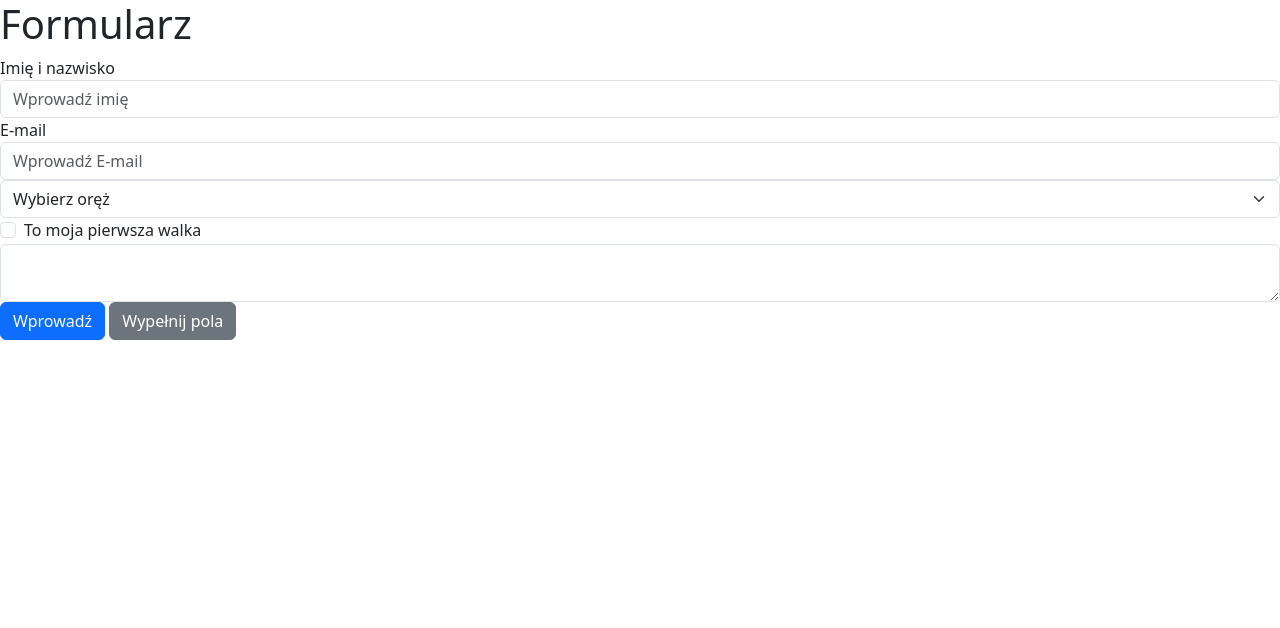
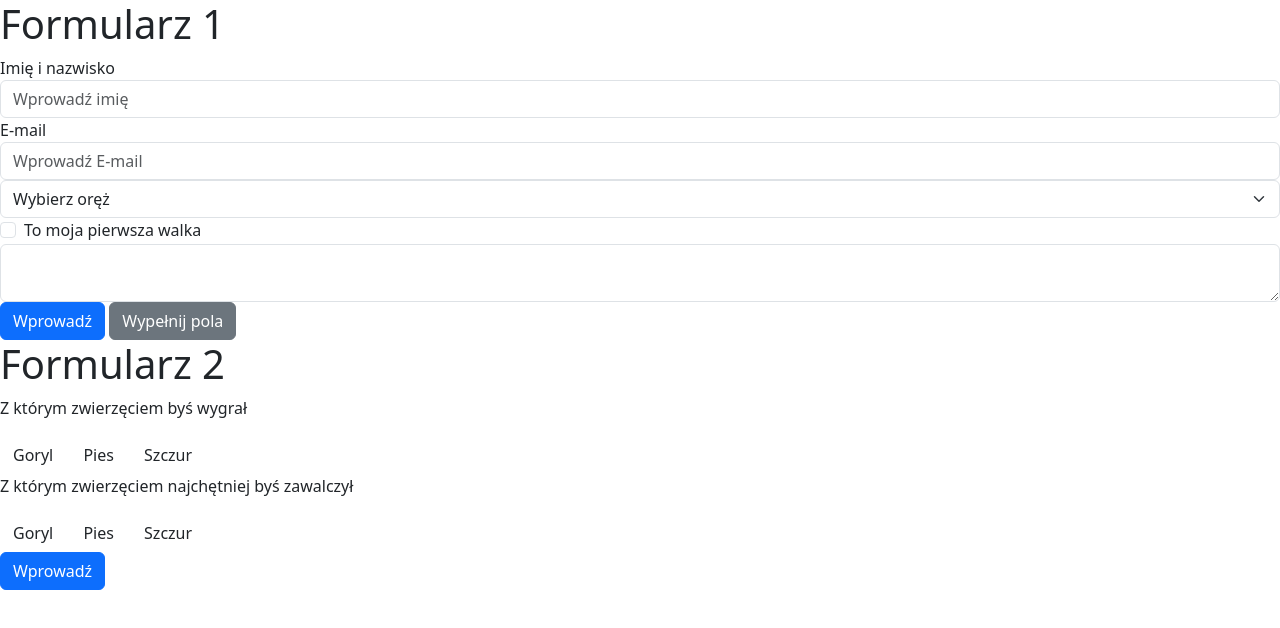
Before and after one commit to BartlomiejRegula/projekt-pp5, a website: page index.html in a window 1280 px wide. Drawn offline with nearby package versions, Linux system fonts and the light colour scheme.

Commit message:
dodalem troche cos tam

```diff
--- a/index.html
+++ b/index.html
@@ -10,7 +10,7 @@
 <script src="main.js"></script>
 <body>
     <form onsubmit="handleSubmit(event)">
-    <h1>Formularz</h1>
+    <h1>Formularz 1</h1>
         <div class="form-group">
             <label for="ImieINazwisko">Imię i nazwisko</label>
             <input class="form-control" id="ImieINazwisko" placeholder="Wprowadź imię" required>
@@ -37,10 +37,44 @@
             <label for="opis"></label>
             <textarea class="form-control" placeholder="opisz swoje mocne strony" id="opis"></textarea>
         </div>
-
         <button type="submit" class="btn btn-primary">Wprowadź</button>
         <button type="button" class="btn btn-secondary" onclick="fillFields()">Wypełnij pola</button>
 
     </form>
+    <form onsubmit="handleSubmit2(event)">
+        <h1>Formularz 2</h1>
+        <!-- formularz 2. użytkownik może zaznaczyć z którym zwierzęciem uważa że by wygrał, z którym zawalczyły najchętniej, liczba sekund na walkę (tylko numery) -->
+        <div>
+            <p>Z którym zwierzęciem byś wygrał</p>
+            <input type="checkbox" class="btn-check" id="btncheck1" autocomplete="off">
+            <label class="btn" for="btncheck1">Goryl</label>
+
+            <input type="checkbox" class="btn-check" id="btncheck2"  autocomplete="off">
+            <label class="btn" for="btncheck2">Pies</label>
+
+            <input type="checkbox" class="btn-check" id="btncheck3" autocomplete="off">
+            <label class="btn" for="btncheck3">Szczur</label>
+        </div>
+
+        <div>
+            <p>Z którym zwierzęciem najchętniej byś zawalczył</p>
+            <input type="checkbox" class="btn-check" id="btncheck4" autocomplete="off">
+            <label class="btn" for="btncheck4">Goryl</label>
+
+            <input type="checkbox" class="btn-check" id="btncheck5"  autocomplete="off">
+            <label class="btn" for="btncheck5">Pies</label>
+
+            <input type="checkbox" class="btn-check" id="btncheck6" autocomplete="off">
+            <label class="btn" for="btncheck6">Szczur</label>
+        </div>
+        <!-- tu chciałem zrobić jeszcze liczbe sekund na walke ale nie mam narazie pomysłu -->
+         <!-- a i musimy dodać scss -->
+
+
+
+        <button type="submit" class="btn btn-primary">Wprowadź</button>
+    </form>
+
+
 </body>
 </html>
--- a/main.js
+++ b/main.js
@@ -15,6 +15,9 @@ function handleSubmit(event) {
     console.log(formData);
 
 }
+
+
+
 function fillFields() {
     document.getElementById('ImieINazwisko').value = 'Tomasz Mielecki';
     document.getElementById('Email').value = 'tomasz@NowaHuta.Krakow';
@@ -22,4 +25,49 @@ function fillFields() {
     document.getElementById('opis').value = 'hejka jestem tomasz';
     document.getElementById('pierwszaWalka').checked = true;
 
+};
+
+
+
+
+function handleSubmit2(event) {
+    event.preventDefault();
+
+    // Zbieranie odpowiedzi dla pierwszego pytania
+    const winningCheckboxes = [
+        document.getElementById('btncheck1'),
+        document.getElementById('btncheck2'),
+        document.getElementById('btncheck3')
+    ];
+
+    const winningAnimals = [];
+    winningCheckboxes.forEach(checkbox => {
+        if (checkbox.checked) {
+            const label = document.querySelector(`label[for="${checkbox.id}"]`);
+            if (label) {
+                winningAnimals.push(label.textContent.trim());
+            }
+        }
+    });
+
+    // Zbieranie odpowiedzi dla drugiego pytania
+    const fightingCheckboxes = [
+        document.getElementById('btncheck4'),
+        document.getElementById('btncheck5'),
+        document.getElementById('btncheck6')
+    ];
+
+    const fightingAnimals = [];
+    fightingCheckboxes.forEach(checkbox => {
+        if (checkbox.checked) {
+            const label = document.querySelector(`label[for="${checkbox.id}"]`);
+            if (label) {
+                fightingAnimals.push(label.textContent.trim());
+            }
+        }
+    });
+
+    // Wyświetlenie wyników
+    console.log("Z którym zwierzęciem byś wygrał:", winningAnimals);
+    console.log("Z którym zwierzęciem najchętniej byś zawalczył:", fightingAnimals);
 }
```
